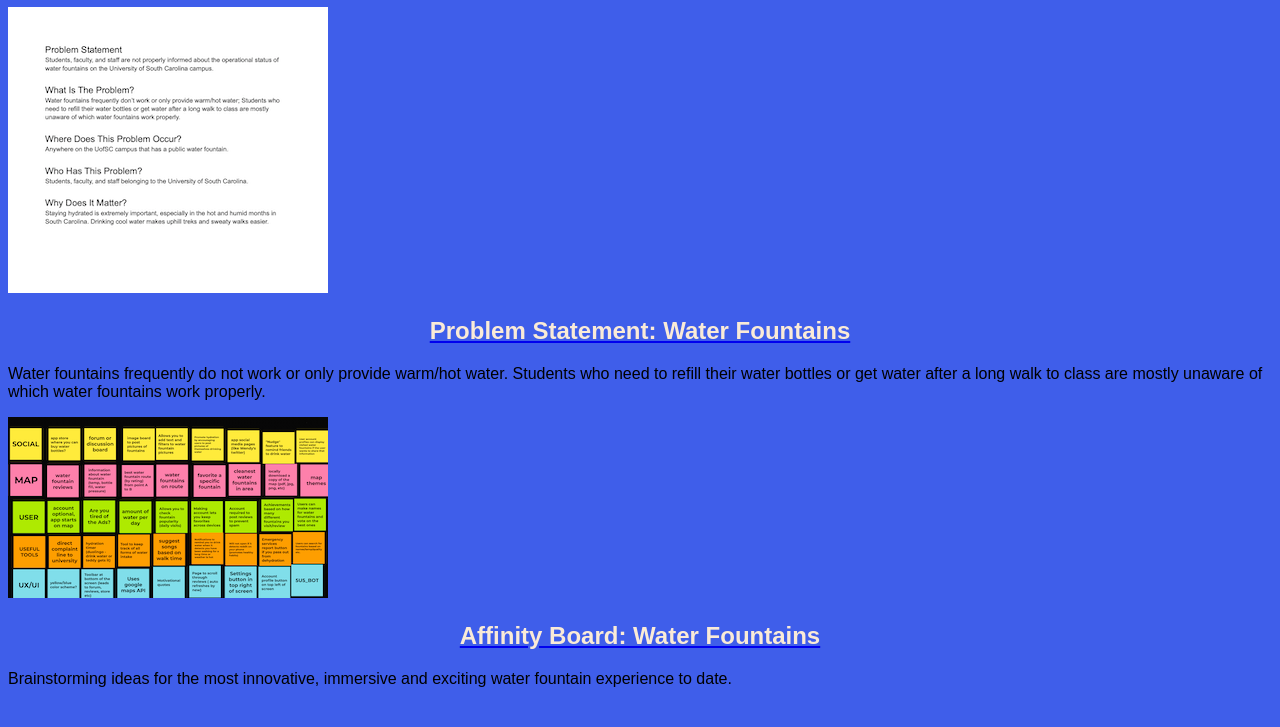
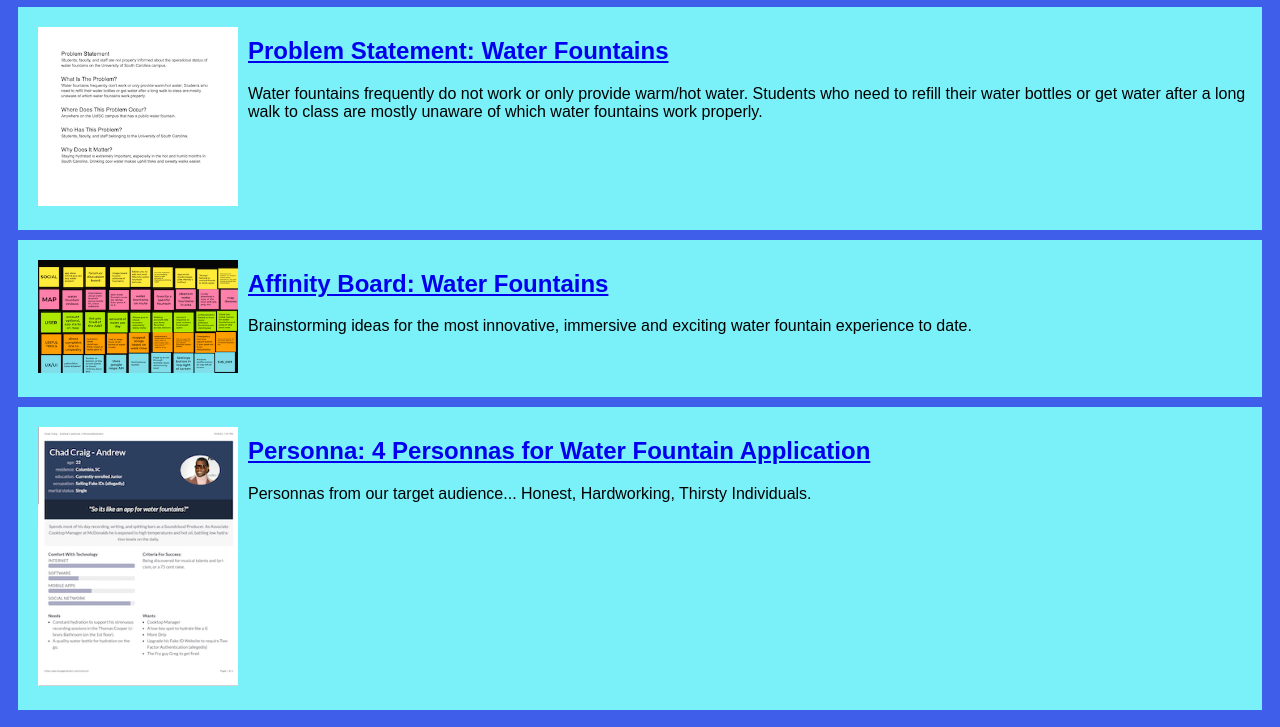
Before and after one commit to Mediam817/Mediam817.github.io, a plain HTML site: page index.html in a window 1280 px wide. Shown: the part 73-800 px from the top of the page. Drawn offline with Linux system fonts and the light colour scheme.

Commit message:
Add files via upload

```diff
--- a/index.html
+++ b/index.html
@@ -26,5 +26,31 @@
                   </p>
           </section>
           </section>
+  <!-- Personnas Assignment -->
+  <section class = "assignment">
+    <a href="files/Personnas.pdf"><img src ="images/Personna.png"></a>
+    <section class = "ass-details">
+        <a href="files/Personnas.pdf"><h2>Personna: 4 Personnas for Water Fountain Application</h2></a>
+        <p>
+          Personnas from our target audience... Honest, Hardworking, Thirsty Individuals.
+            </p>
+    </section>
+    </section>
+
+
+
+
+
+
+
+
+
+
+
+
+
+
+
+
  </body>
 </html>
--- a/styles.css
+++ b/styles.css
@@ -2,12 +2,23 @@ body {
     background-color: rgb(63, 94, 234);
     font-family: Arial, Helvetica, sans-serif;
 }
+
+.assignment {
+display: flex;
+padding: 10px;
+margin: 10px;
+background: rgb(122, 241, 248);
+
+}
+
+.assignment img{
+    width: 200px;
+    padding: 10px;
+}
+
 h1 {
-    color:antiquewhite;
-    text-align: center;
+    text-align:center;
+
 }
 h2 {
-    color:antiquewhite;
-    text-align: center;
-    ;
 }
```
Also changed, not shown: images/Personna.png (added), 1 other file.
